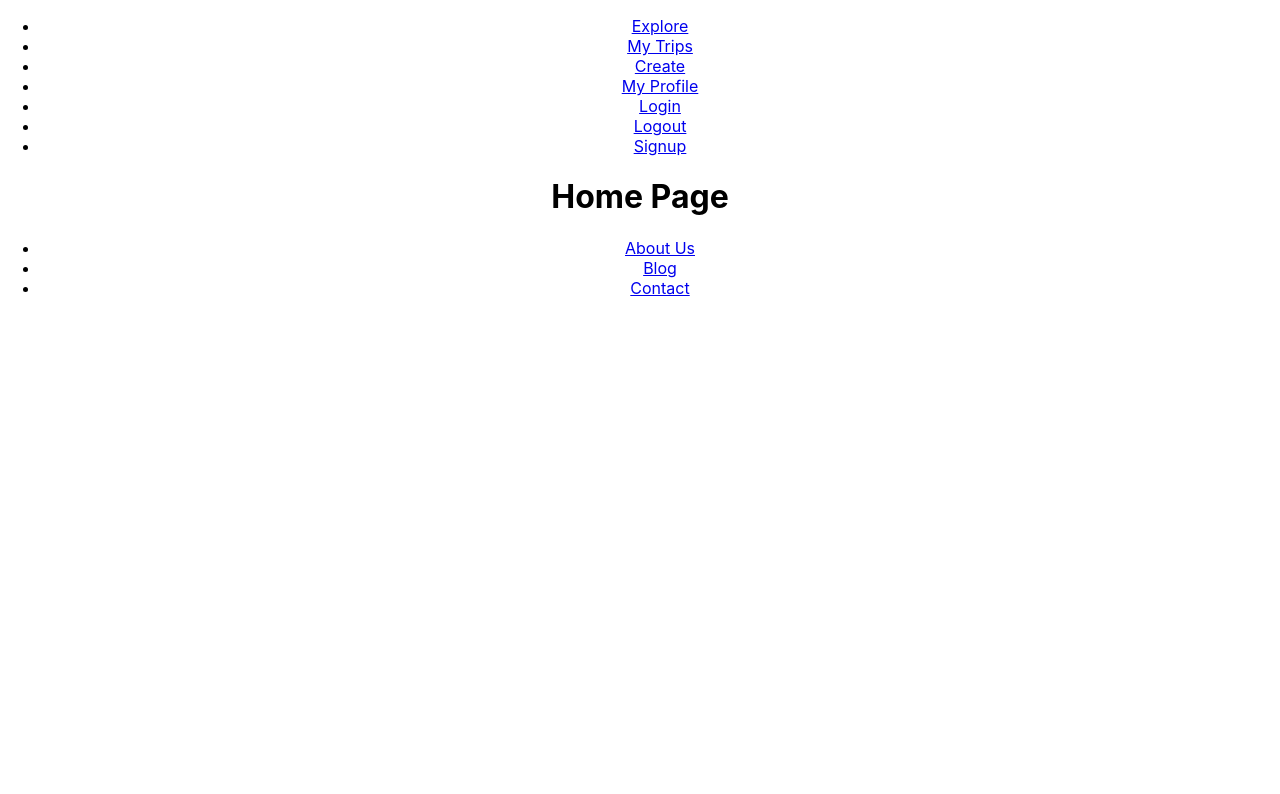
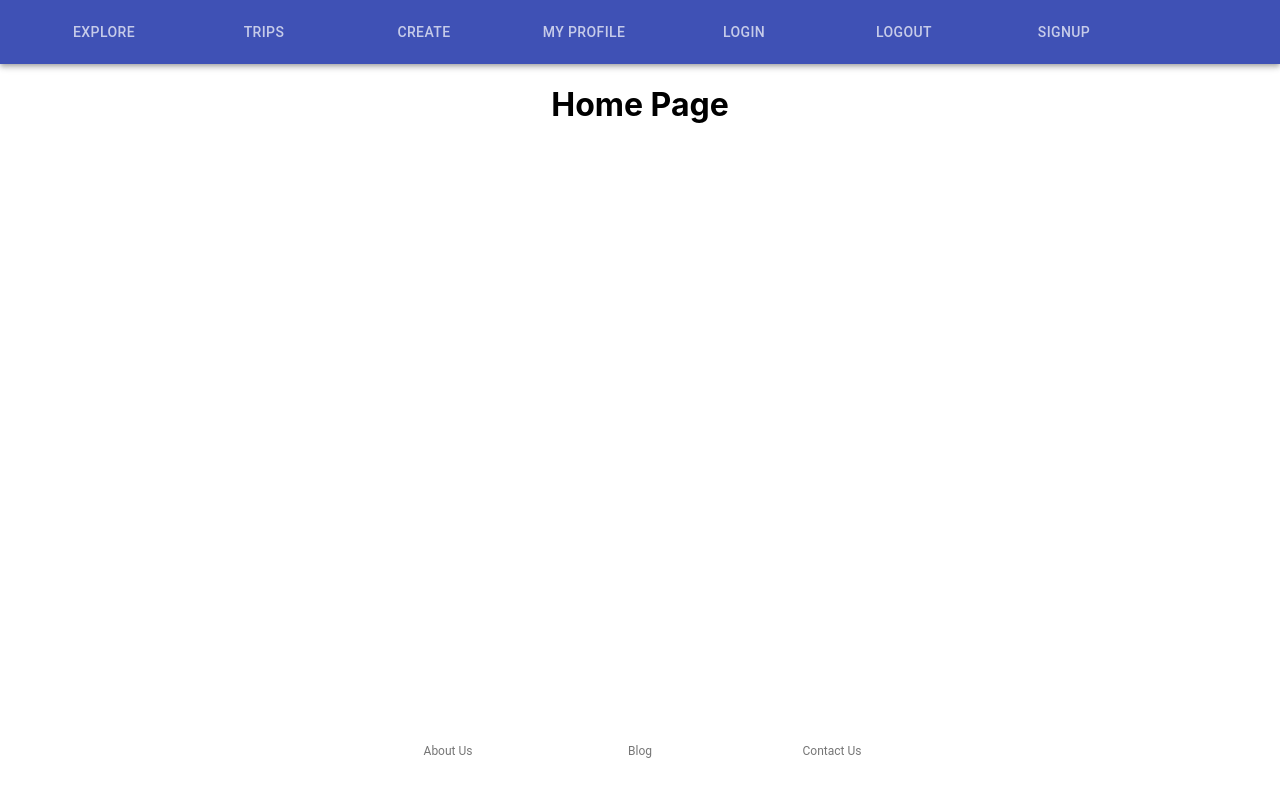
Before and after one commit to aleksa-ai/Fernvee, a React (Create React App) app in the folder client/: page / in a window 1280 px wide. Shown: the top 794 px of the page. Built offline with nearby package versions, Linux system fonts and the light colour scheme.

Commit message:
udpate top and bottom navigation

```diff
--- a/client/src/components/Partials/_Footer/About.jsx
+++ b/client/src/components/Partials/_Footer/About.jsx
@@ -0,0 +1,3 @@
+export default function About(props) {
+  return <h1>About Us</h1>
+}
--- a/client/src/components/Partials/_Footer/Blog.jsx
+++ b/client/src/components/Partials/_Footer/Blog.jsx
@@ -0,0 +1,3 @@
+export default function Blog(props) {
+  return <h1>Blog</h1>
+}
--- a/client/src/components/Partials/_Footer/Contact.jsx
+++ b/client/src/components/Partials/_Footer/Contact.jsx
@@ -0,0 +1,3 @@
+export default function Contact(props) {
+  return <h1>Contact Us</h1>
+}
--- a/client/src/components/Partials/_Footer/_index.jsx
+++ b/client/src/components/Partials/_Footer/_index.jsx
@@ -1,24 +1,37 @@
-import {
-  BrowserRouter as Router,
-  Switch,
-  Route,
-  Link
-} from "react-router-dom";
+import React from "react";
+
+import { BrowserRouter as Router, Switch, Route, Link } from "react-router-dom";
+
+import { BottomNavigation, BottomNavigationAction } from "@material-ui/core";
+import { makeStyles } from "@material-ui/core/styles";
+
+const useStyles = makeStyles({
+  stickToBottom: {
+    width: '100%',
+    position: 'fixed',
+    bottom: 20,
+  },
+});
 
 export default function Footer(props) {
+  const classes = useStyles();
+  const [value, setValue] = React.useState();
+
   return (
-  <footer>
-  <ul>
-    <li>
-      <Link to="/aboutUs">About Us</Link>
-    </li>
-    <li>
-      <Link to="/blog">Blog</Link>
-    </li>
-    <li>
-      <Link to="/contact">Contact</Link>
-    </li>
-  </ul>
-  </footer>
+    <BottomNavigation
+
+    position="sticky"
+    value={value}
+    onChange={(event, newValue) => {
+      setValue(newValue);
+    }}
+    showLabels
+    className={classes.stickToBottom}
+  >
+
+      <BottomNavigationAction label="About Us" component={Link} to="/AboutUs" />
+      <BottomNavigationAction label="Blog" component={Link} to="/Blog" />
+      <BottomNavigationAction label="Contact Us" component={Link} to="/ContactUs" />
+    </BottomNavigation>
   );
 }
--- a/client/src/components/Partials/_Nav.jsx
+++ b/client/src/components/Partials/_Nav.jsx
@@ -3,36 +3,24 @@ import {
   NavLink,
   Switch,
   Route,
-  Link
+  Link,
 } from "react-router-dom";
+
+import { AppBar, Toolbar, Tab } from "@material-ui/core";
+
 
 export default function Nav(props) {
   return (
-  <nav>
-  <ul>
-    <li>
-      {/*This is our Home page! */}
-      <NavLink to="/">Explore</NavLink>
-    </li>
-    <li>
-      <NavLink to="/trips">My Trips</NavLink>
-    </li>
-    <li>
-      <NavLink to="/create">Create</NavLink>
-    </li>
-    <li>
-      <NavLink to="/myprofile">My Profile</NavLink>
-    </li>
-    <li>
-      <NavLink to="/login">Login</NavLink>
-    </li>
-    <li>
-      <NavLink to="/logout">Logout</NavLink>
-    </li>
-    <li>
-      <NavLink to="/signup">Signup</NavLink>
-    </li>
-  </ul>
-  </nav>
+    <AppBar position="static" >
+      <Toolbar>
+        <Tab label="Explore" component={NavLink} to="/" />
+        <Tab label="Trips" component={NavLink} to="/trips" />
+        <Tab label="Create" component={NavLink} to="/create" />
+        <Tab label="My Profile" component={NavLink} to="/MyProfile" />
+        <Tab label="Login" component={NavLink} to="/login" />
+        <Tab label="Logout" component={NavLink} to="/logout" />
+        <Tab label="Signup" component={NavLink} to="/signup" />
+      </Toolbar>
+    </AppBar>
   );
 }
```
